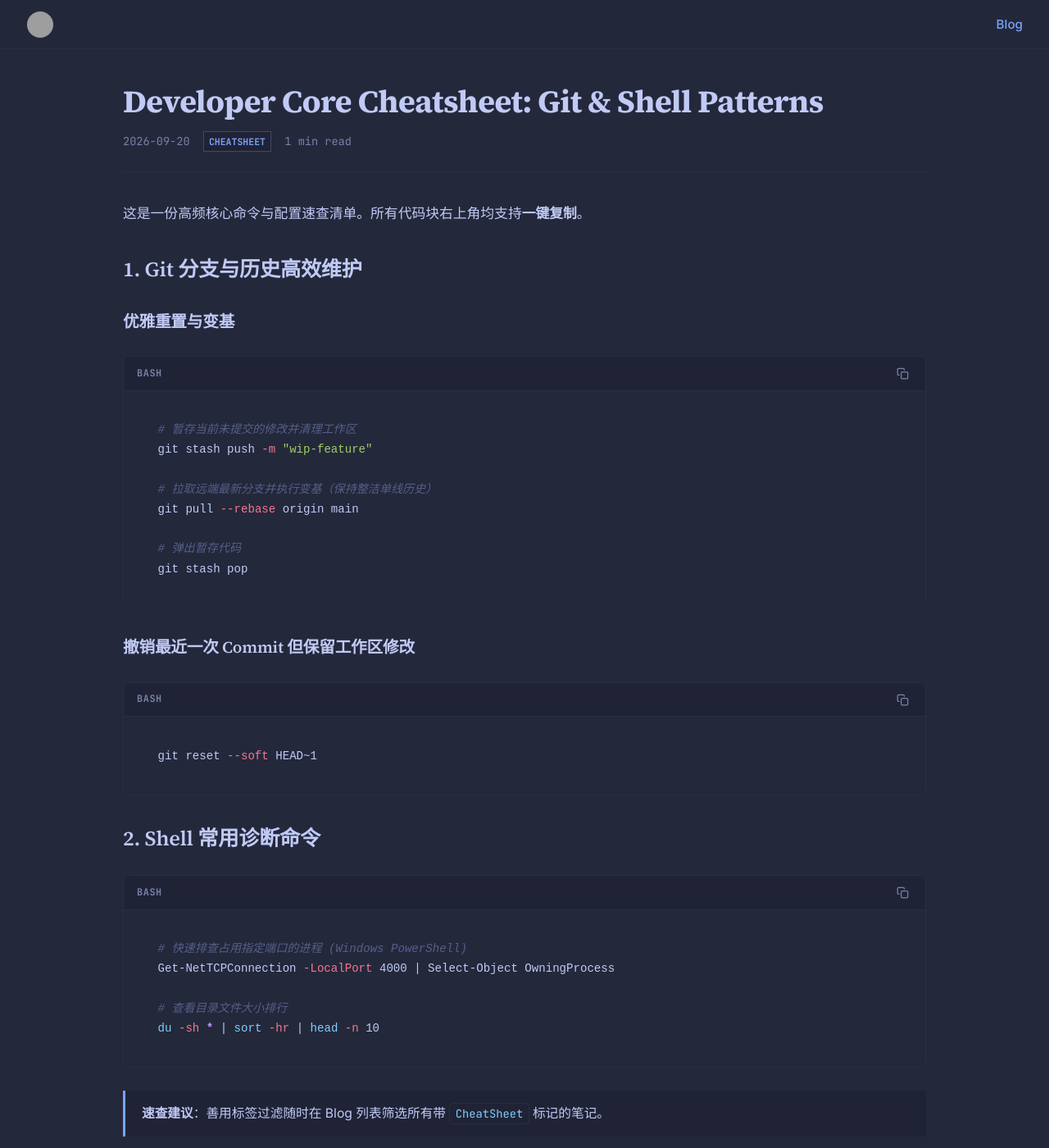
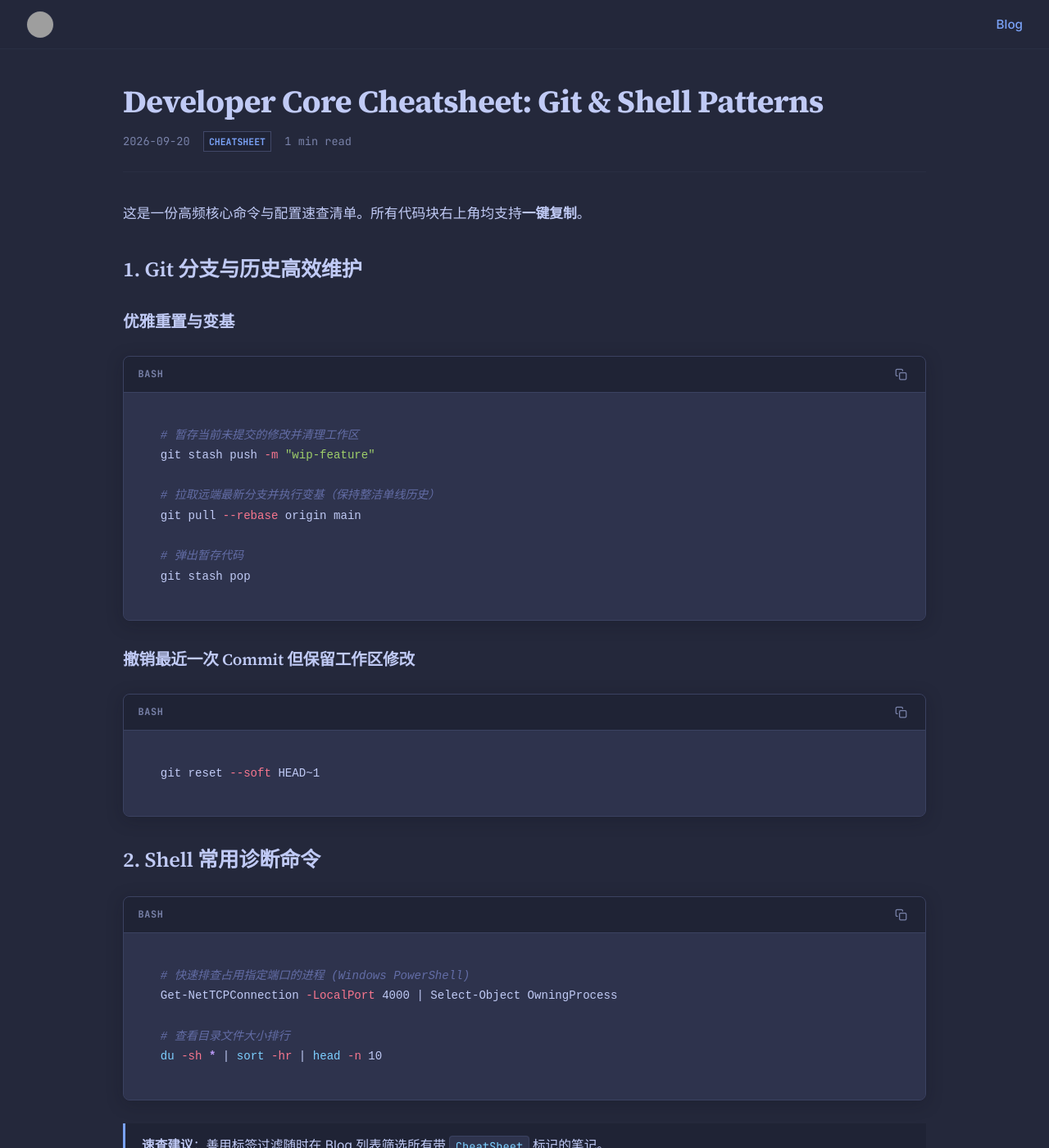
Before and after one commit to F10w-0x00/F10w-0x00.github.io, a Jekyll site: the page built from _posts/2026-09-20-cheatsheet-template.md, in a window 1280 px wide and 1400 px high. Shown: the whole window at 82% size. Built offline with Jekyll 4.4.1, drawn with Linux system fonts in a browser that asks for light colours; grey boxes are pictures that could not be loaded.

Commit message:
code block

```diff
--- a/_sass/_syntax.scss
+++ b/_sass/_syntax.scss
@@ -1,22 +1,25 @@
 @import "variables";
 
-// Antigravity 风格代码块容器
+// ==========================================
+// Antigravity 悬浮独立卡片代码块
+// ==========================================
 div.highlighter-rouge {
   position: relative;
   margin: 1.75rem 0;
-  border: 1px solid $color-border;
+  background: #2e334d; // 整体卡片提亮
+  border: 1px solid #3b4261; // 清晰的轮廓线
   border-radius: $radius-code;
   overflow: hidden;
-  background: $color-card-bg;
+  box-shadow: 0 4px 20px rgba(15, 17, 26, 0.25); // 悬浮层次阴影
 
-  // 顶栏 (Language Badge + Copy Button)
+  // 1. 顶部状态栏 (Language Badge + Copy Button)
   .code-header {
     display: flex;
     align-items: center;
     justify-content: space-between;
-    padding: 0.55rem 1rem;
-    background: #1f2335;
-    border-bottom: 1px solid #292e42;
+    padding: 0.6rem 1.1rem;
+    background: #1f2335; // 状态栏微暗，形成层次
+    border-bottom: 1px solid #3b4261;
 
     .code-lang {
       font-family: $font-code;
@@ -40,48 +43,48 @@ div.highlighter-rouge {
       transition: all 0.15s ease;
 
       &:hover {
-        color: $color-text;
-        background: #292e42;
+        color: #c0caf5;
+        background: rgba(255, 255, 255, 0.06);
       }
 
       &.copied {
-        color: #9ece6a; // Tokyo Night 绿
+        color: #9ece6a; // 复制成功绿
       }
     }
   }
 
-  // 代码正文区域
+  // 2. 代码正文区域（关键提亮：从 #24283b 提亮至 #2e334d）
   .highlight {
     margin: 0;
-    padding: 1.1rem 1.3rem;
-    background: #24283b; // Storm 代码底色
+    padding: 1.25rem 1.4rem;
+    background: #2e334d; // ★ 浅色提亮底色，完美独立于页面背景
     border: none;
     border-radius: 0;
     overflow-x: auto;
     font-family: $font-code;
     font-size: 0.88rem;
-    line-height: 1.65;
+    line-height: 1.68;
 
     pre {
       margin: 0;
-      color: $color-text;
+      color: #c0caf5;
     }
   }
 }
 
-// 行内代码样式 (Inline Code)
+// 行内代码样式 (Inline Code 同步提亮)
 code.highlighter-rouge {
-  background: #1f2335;
-  color: #7dcfff; // Tokyo Night 青色高亮
+  background: #2e334d;
+  color: #7dcfff;
   padding: 0.2em 0.45em;
   border-radius: 4px;
   font-size: 0.88em;
   font-family: $font-code;
-  border: 1px solid #292e42;
+  border: 1px solid #3b4261;
 }
 
 // ==========================================
-// Tokyo Night Storm 完整语法高亮词法着色
+// Tokyo Night Storm 语法高亮词法着色
 // ==========================================
 .highlight {
 
@@ -90,11 +93,11 @@ code.highlighter-rouge {
   .cm,
   .cs,
   .cp {
-    color: #565f89;
+    color: #636da6;
     font-style: italic;
   }
 
-  // 注释 (Muted Grey)
+  // 注释微提亮，兼顾可读性
   .k,
   .kd,
   .kn,
@@ -146,7 +149,7 @@ code.highlighter-rouge {
     color: #7dcfff;
   }
 
-  // 内置函数/对象 (Cyan)
+  // 内置对象 (Cyan)
   .nc {
     color: #e0af68;
   }
@@ -162,7 +165,7 @@ code.highlighter-rouge {
     color: #f7768e;
   }
 
-  // HTML/XML 标签 (Red)
+  // 标签 (Red)
   .nv,
   .vc,
   .vg,
```
